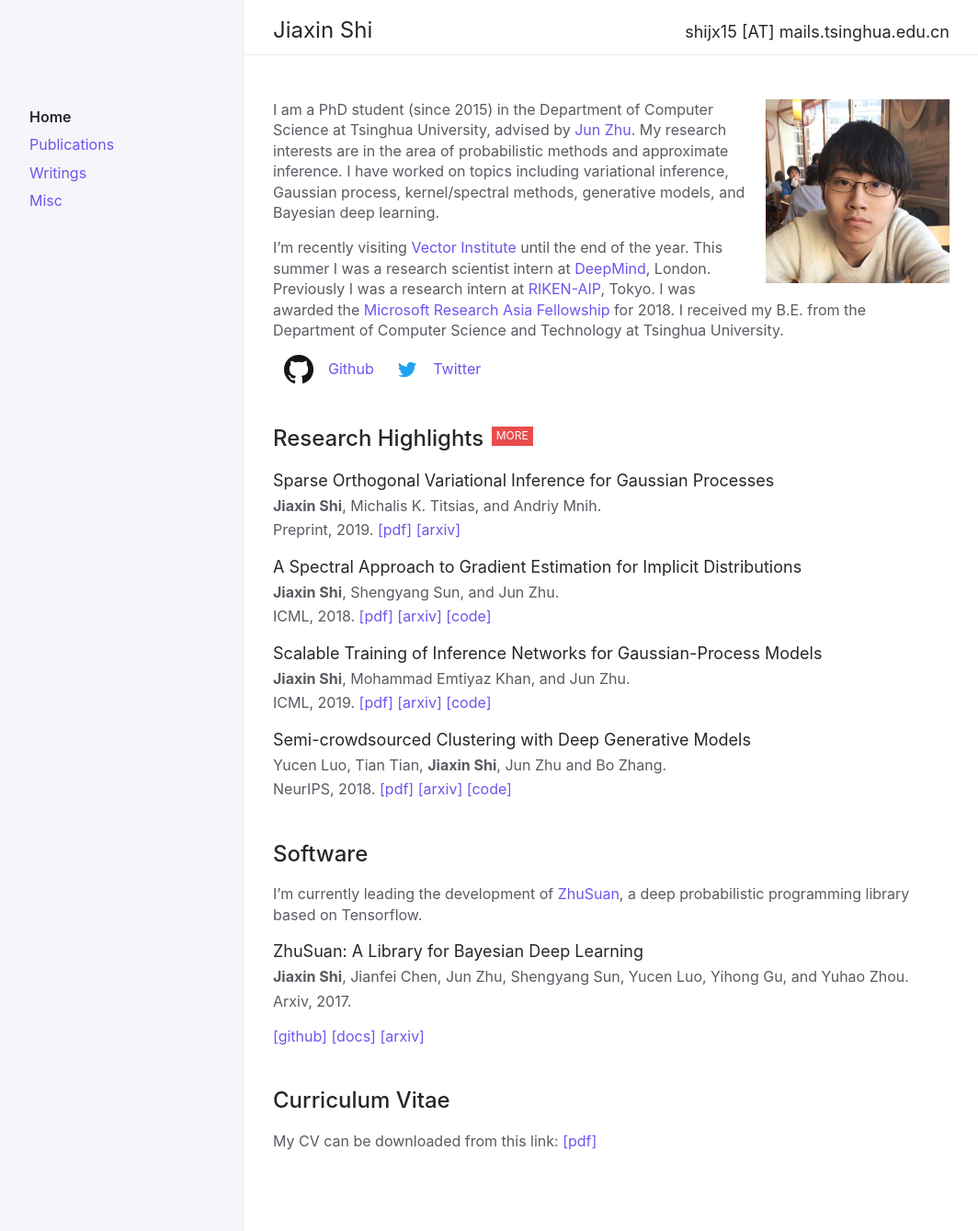
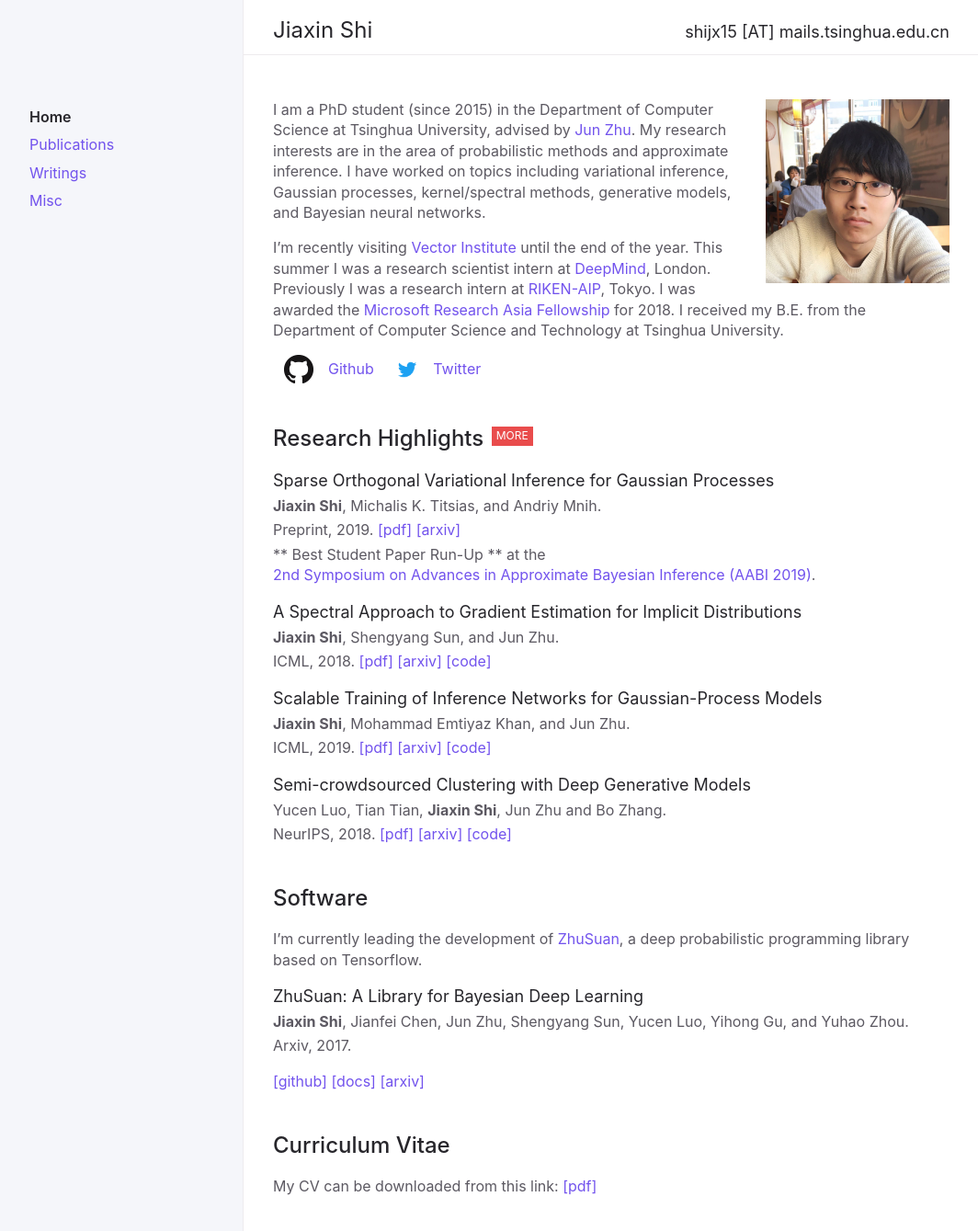
Before and after one commit to thjashin/thjashin.github.io, a Jekyll site: the page built from index.md, in a window 1280 px wide. Shown: the top 1339 px of the page at 92% size, without its empty margins (91-1155 px from the left). Built offline with Jekyll 4.4.1, drawn with Linux system fonts in a browser that asks for light colours.

Commit message:
update homepage

```diff
--- a/index.md
+++ b/index.md
@@ -8,7 +8,7 @@ permalink: /
 <img style="width:200px;float:right;margin:0 0px 16px 16px" src="{{site.url}}/assets/images/jiaxin.jpg">
 
 I am a PhD student (since 2015) in the Department of Computer Science at Tsinghua University, advised by [Jun Zhu](http://ml.cs.tsinghua.edu.cn/~jun).
-My research interests are in the area of probabilistic methods and approximate inference. I have worked on topics including variational inference, Gaussian process, kernel/spectral methods, generative models, and Bayesian deep learning.
+My research interests are in the area of probabilistic methods and approximate inference. I have worked on topics including variational inference, Gaussian processes, kernel/spectral methods, generative models, and Bayesian neural networks.
 
 I'm recently visiting [Vector Institute](https://vectorinstitute.ai/) until the end of the year.
 This summer I was a research scientist intern at [DeepMind](https://deepmind.com/), London.
@@ -33,6 +33,8 @@ Sparse Orthogonal Variational Inference for Gaussian Processes
 Preprint, 2019.
 [[pdf]](https://arxiv.org/pdf/1910.10596)
 [[arxiv]](https://arxiv.org/abs/1910.10596)
+{: .mb-1}
+** Best Student Paper Run-Up ** at the [2nd Symposium on Advances in Approximate Bayesian Inference (AABI 2019)](http://approximateinference.org/).
 
 A Spectral Approach to Gradient Estimation for Implicit Distributions
 {: .fs-5 .mb-1 .text-grey-dk-300}
```
